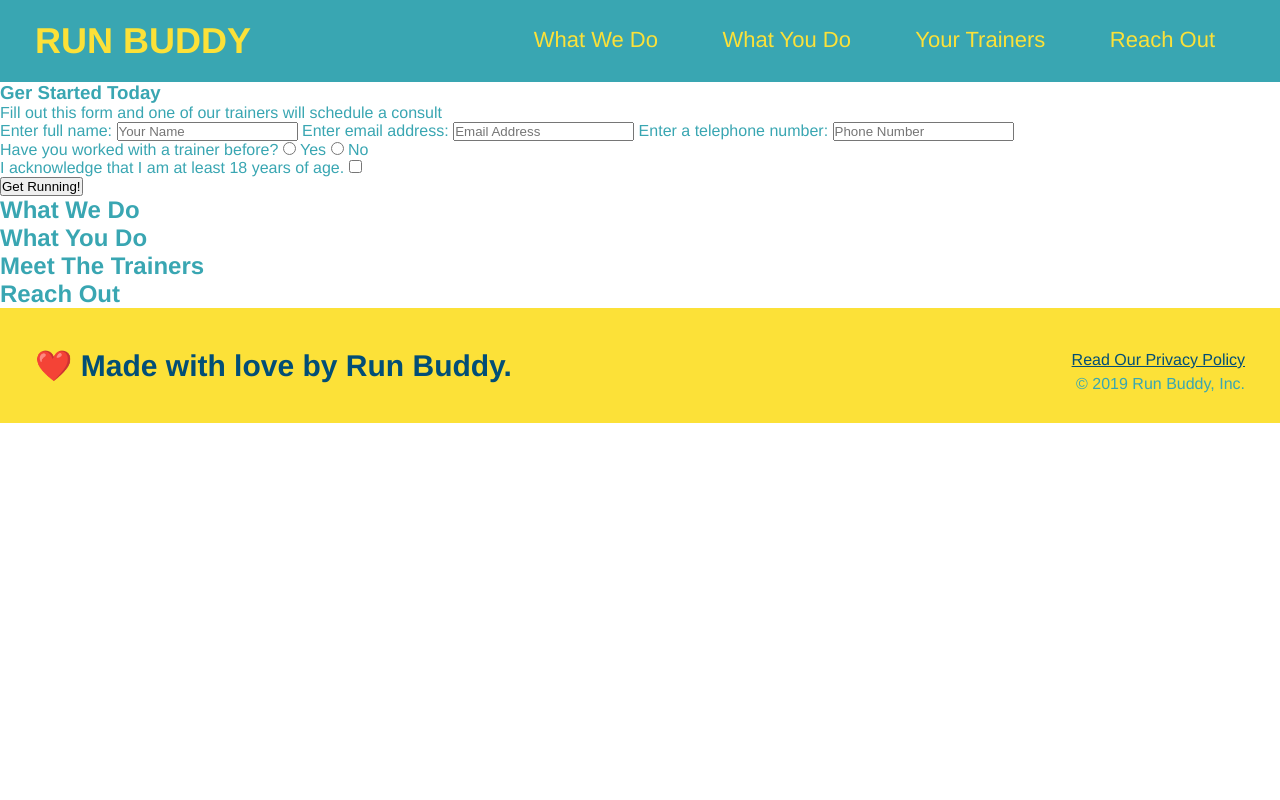
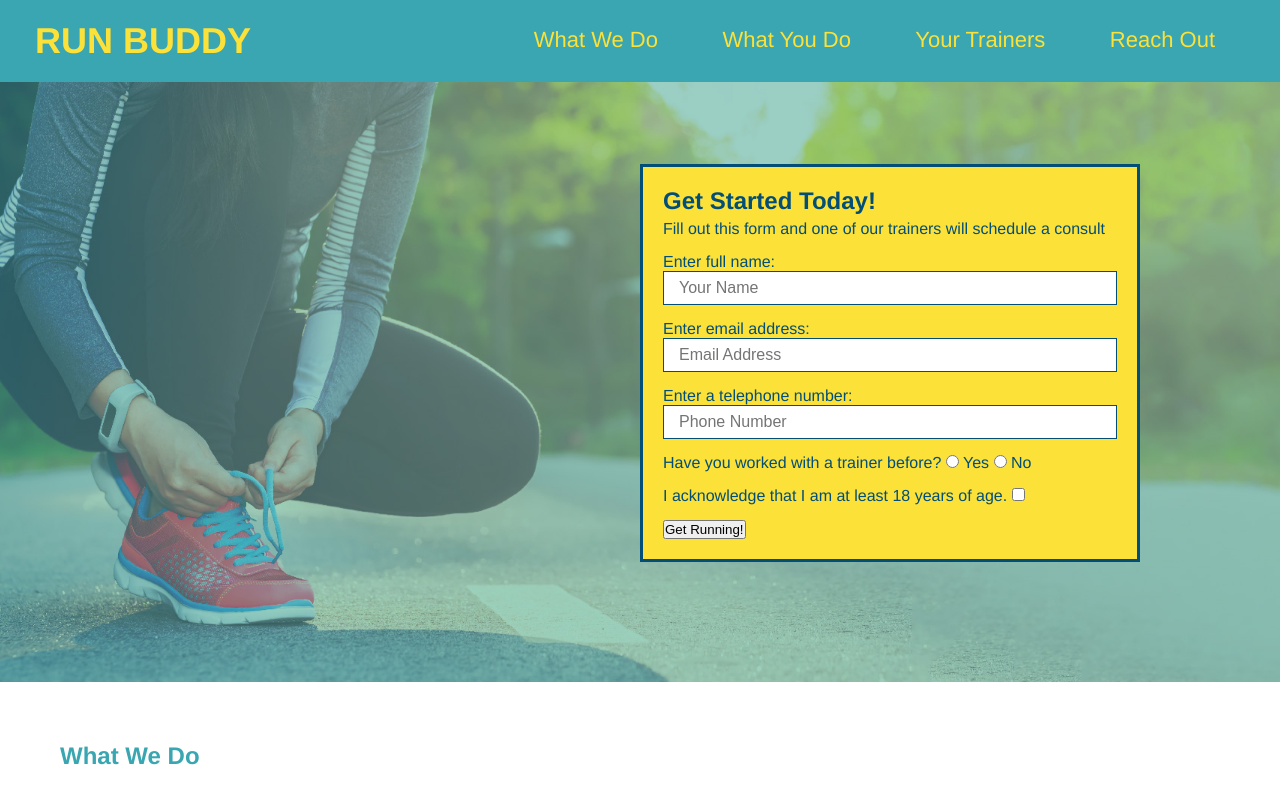
Before and after one commit to SebasMelendez/run-buddy, a plain HTML site: page index.html in a window 1280 px wide. Shown: the top 800 px of the page. Drawn offline with Linux system fonts and the light colour scheme.

Commit message:
formulating hero banner

```diff
--- a/assets/css/style.css
+++ b/assets/css/style.css
@@ -63,3 +63,52 @@ footer div {
 footer a {
   color: #024e76;
 }
+
+section {
+  padding: 60px;
+
+}
+
+h3{
+  margin: 0;
+  font-size: 24px;
+}
+
+.hero-form p{
+margin: 5px 0 15px 0;
+
+}
+/* Hero Style Start */
+.hero{
+  background-image: url(../images/hero-bg.jpeg);
+  height: 600px;
+  background-size: cover;
+  background-position: center;
+  position: relative;
+}
+/* Hero Style End */
+
+/* Hero Form Style Start */
+.hero-form{
+  border: 3px solid #024e76;
+  background-color: #fce138;
+  padding: 20px;
+  width: 500px;
+  color: #024e76;
+  position: absolute;
+  bottom: 120px;
+  right: 140px;
+}
+/* Hero Form Style End */
+
+/* Form Input Styling Start */
+.form-input{
+  border: 1px solid #024e76;
+  display: block;
+  padding: 7px 15px;
+  font-size: 16px;
+  color: #024e76;
+  width: 100%;
+  margin-bottom: 15px;
+}
+/* Form Input Styling End */
--- a/index.html
+++ b/index.html
@@ -37,18 +37,18 @@
   </header>
 
   <!-- hero/jumbotron -->
-  <section>
-    <div>
-      <h3>Ger Started Today</h3>
+  <section class="hero">
+    <div class="hero-form">
+      <h3>Get Started Today!</h3>
       <p>Fill out this form and one of our trainers will schedule a consult</p>
       <!-- Form -->
       <form>
           <label for= "name">Enter full name:</label>
-          <input type= "text" placeholder="Your Name" name = "name" id ="name" />
+          <input type= "text" placeholder="Your Name" name = "name" id ="name" class="form-input"/>
           <label for="email">Enter email address:</label>
-          <input type= "email": placeholder ="Email Address" name ="email" id="email" />
+          <input type= "email": placeholder ="Email Address" name ="email" id="email" class="form-input" />
           <label for="phone">Enter a telephone number:</label>
-          <input type= "tel": placeholder ="Phone Number" name ="phone" id="phone" />
+          <input type= "tel": placeholder ="Phone Number" name ="phone" id="phone" class="form-input"/>
           <P>
             Have you worked with a trainer before?
             <input type="radio" name ="trainer-confirm" id="trainer-yes" />
```
Also changed, not shown: assets/images/hero-bg.jpeg (added).
